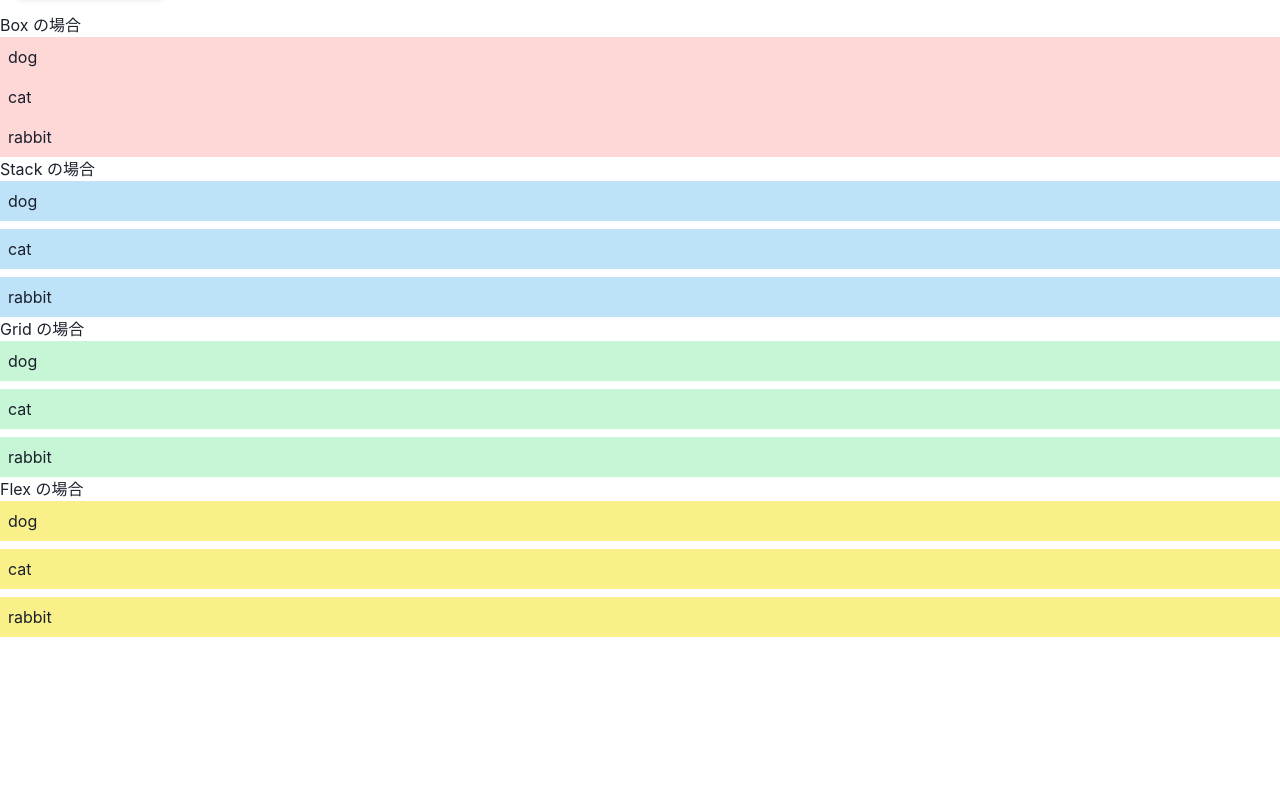
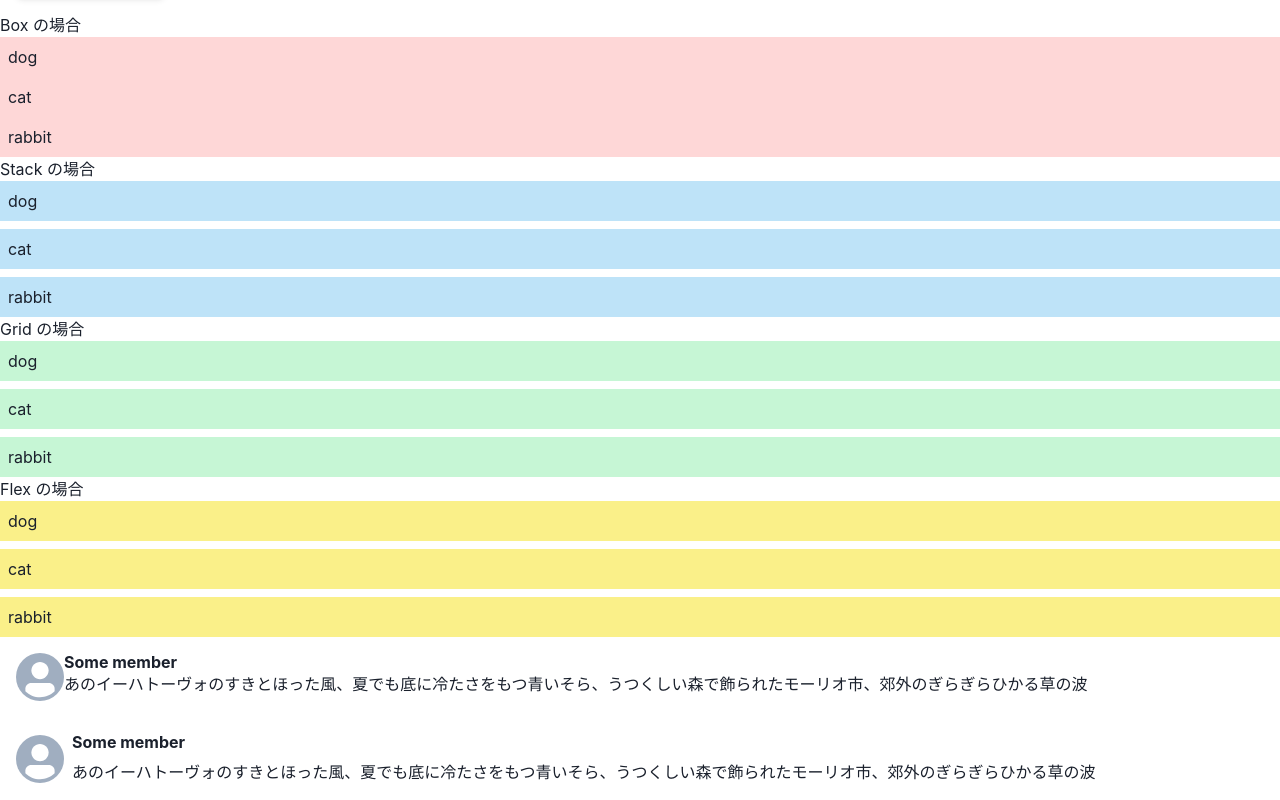
Before and after one commit to y4shiro/chakraui-way-of-walking, a Next.js app: page /chapter2 in a window 1280 px wide. Shown: the part 262-1062 px from the top of the page. Before the commit the page ends 899 px from the top, so only its background shows below. Built offline with nearby package versions, Linux system fonts and the light colour scheme.

Commit message:
VStack / HStack でコンポーネントレイアウト

```diff
--- a/pages/chapter2.tsx
+++ b/pages/chapter2.tsx
@@ -1,5 +1,14 @@
 import type { NextPage } from 'next';
-import { Box, Button, Flex, Grid, Heading, Stack } from '@chakra-ui/react';
+import {
+  Avatar,
+  Box,
+  Button,
+  Flex,
+  Grid,
+  Heading,
+  HStack,
+  Stack,
+} from '@chakra-ui/react';
 
 const sampleText: string[] = ['dog', 'cat', 'rabbit'];
 
@@ -58,8 +67,39 @@ const Chapter2: NextPage = () => {
           </Box>
         ))}
       </Flex>
+
+      <CommentItemBox />
+      <CommentItemHStack />
     </>
   );
 };
 
+const CommentItemBox = () => {
+  return (
+    <Box display="flex" flexDirection="row" p={4}>
+      <Avatar />
+      <Box>
+        <Heading size="sm">Some member</Heading>
+        <Box>
+          あのイーハトーヴォのすきとほった風、夏でも底に冷たさをもつ青いそら、うつくしい森で飾られたモーリオ市、郊外のぎらぎらひかる草の波
+        </Box>
+      </Box>
+    </Box>
+  );
+};
+
+const CommentItemHStack = () => {
+  return (
+    <HStack p={4}>
+      <Avatar />
+      <Stack>
+        <Heading size="sm">Some member</Heading>
+        <Box>
+          あのイーハトーヴォのすきとほった風、夏でも底に冷たさをもつ青いそら、うつくしい森で飾られたモーリオ市、郊外のぎらぎらひかる草の波
+        </Box>
+      </Stack>
+    </HStack>
+  );
+};
+
 export default Chapter2;
```
